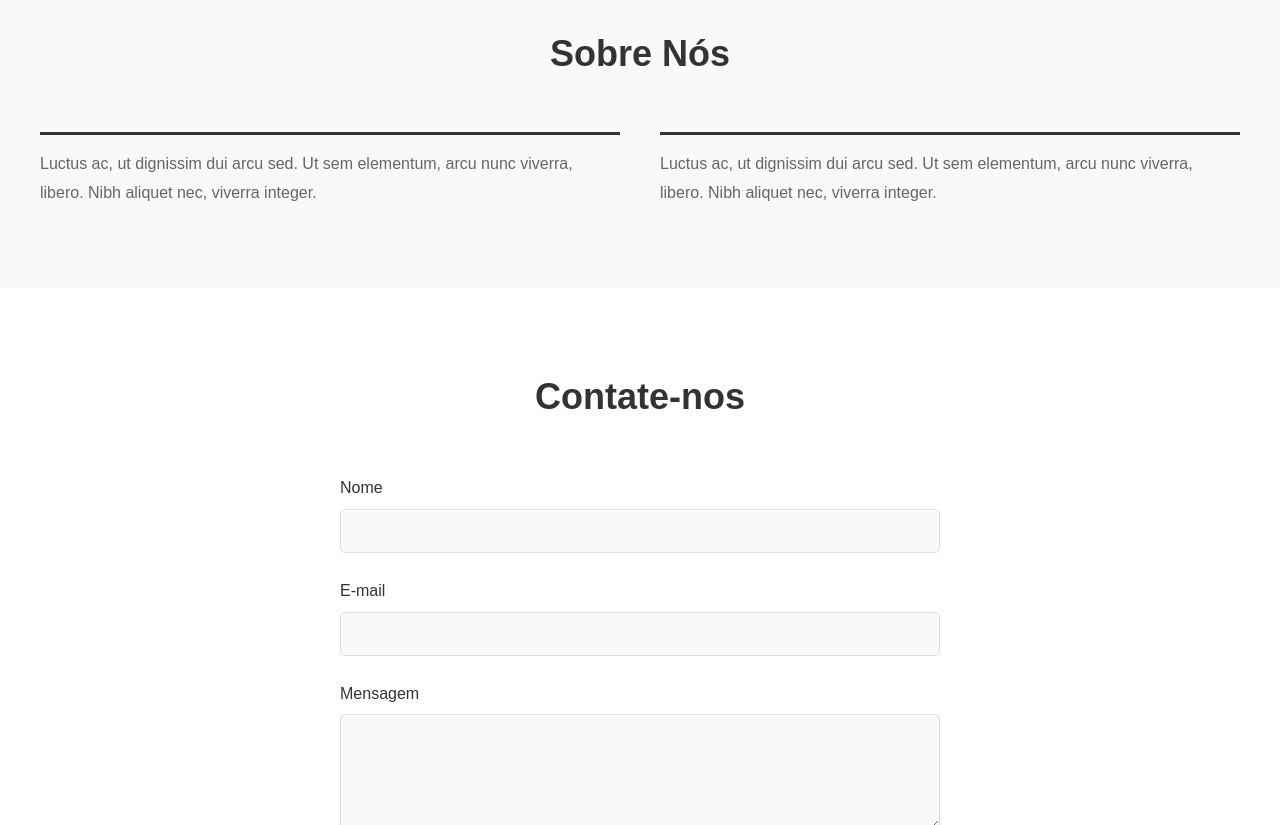
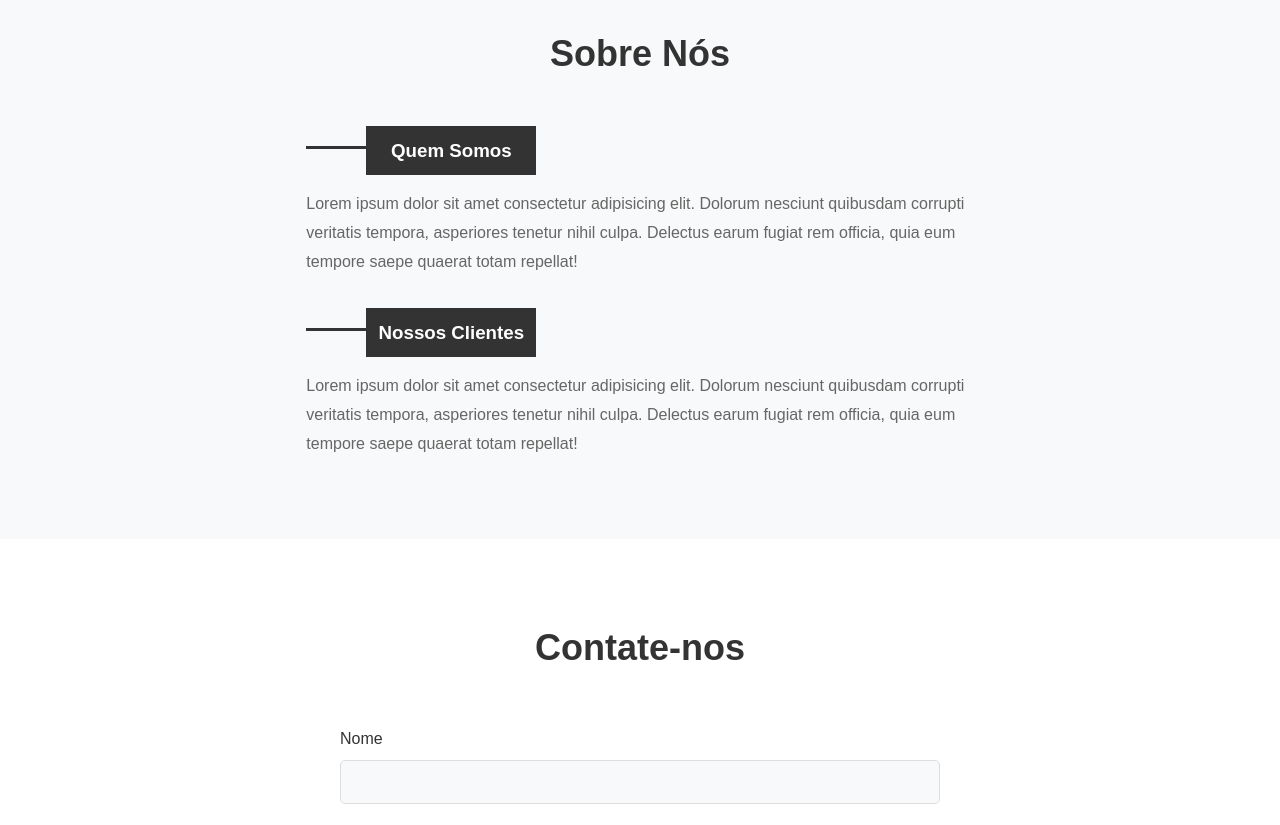
Before and after one commit to Joljolionn/sumus-frontend, a website: page Pages/landingpage.html in a window 1280 px wide. Shown: the part 1120-1945 px from the top of the page. Drawn offline with Linux system fonts and the light colour scheme.

Commit message:
refactor: alinhando a seção sobre nós com o desing

```diff
--- a/Pages/landingpage.html
+++ b/Pages/landingpage.html
@@ -85,12 +85,16 @@
             <h2>Sobre Nós</h2>
             <div class="about-content">
                 <div class="about-item">
-                    <div class="about-line"></div>
-                    <p>Luctus ac, ut dignissim dui arcu sed. Ut sem elementum, arcu nunc viverra, libero. Nibh aliquet nec, viverra integer.</p>
+                    <h3>Quem Somos</h3>
+                    <p>
+                        Lorem ipsum dolor sit amet consectetur adipisicing elit. Dolorum nesciunt quibusdam corrupti veritatis tempora, asperiores tenetur nihil culpa. Delectus earum fugiat rem officia, quia eum tempore saepe quaerat totam repellat!
+                    </p>
                 </div>
                 <div class="about-item">
-                    <div class="about-line"></div>
-                    <p>Luctus ac, ut dignissim dui arcu sed. Ut sem elementum, arcu nunc viverra, libero. Nibh aliquet nec, viverra integer.</p>
+                    <h3>Nossos Clientes</h3>
+                    <p>
+                        Lorem ipsum dolor sit amet consectetur adipisicing elit. Dolorum nesciunt quibusdam corrupti veritatis tempora, asperiores tenetur nihil culpa. Delectus earum fugiat rem officia, quia eum tempore saepe quaerat totam repellat!
+                    </p>
                 </div>
             </div>
         </div>
--- a/assets/css/sobre/sobre.css
+++ b/assets/css/sobre/sobre.css
@@ -1,31 +1,47 @@
 .about {
-  padding: 80px 0;
+  padding-block: 5em;
   background-color: #f8f9fa;
 }
 
 .about h2 {
   text-align: center;
   font-size: 36px;
-  margin-bottom: 50px;
+  margin-bottom: 1.23076923em;
   color: #333;
 }
 
 .about-content {
   display: grid;
-  grid-template-columns: repeat(auto-fit, minmax(300px, 1fr));
-  gap: 40px;
+  max-width: 75ch;
+  gap: 2em;
+  margin: 0 auto;
 }
 
 .about-item {
-  display: flex;
-  flex-direction: column;
+  display: grid;
+  align-self: start;
   gap: 15px;
+  position: relative;
 }
 
-.about-line {
-  width: 100%;
+.about-item h3 {
+  background: var(--primary-color);
+  color: var(--white-color);
+  padding: 0.5em;
+  max-width: 170px;
+  position: relative;
+  left: 60px;
+  text-align: center;
+}
+
+.about-item:before {
+  content: "";
+  position: absolute;
+  width: 60px;
   height: 3px;
-  background-color: #333;
+  left: 0;
+  top: 20px;
+  background: var(--primary-color);
 }
 
 .about-item p {
```
